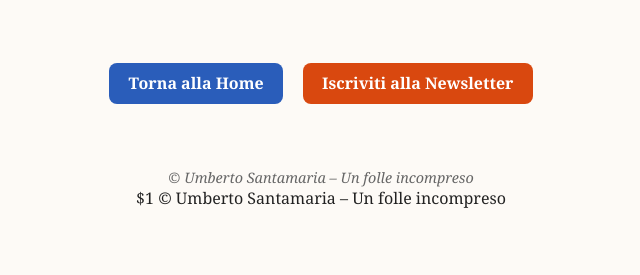
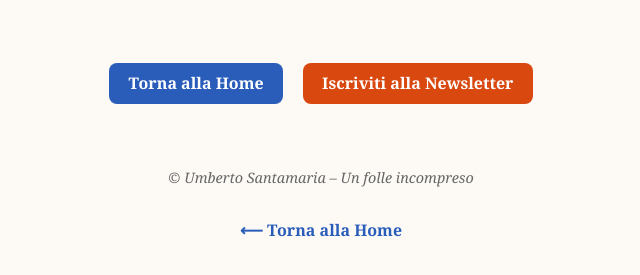
Before and after one commit to blutime-poetry/sogni-di-inchiostro, a website: page mattino.html in a window 1280 px wide. Shown: the part 627-902 px from the top of the page, without its empty margins (319-959 px from the left). Before the commit the page ends 876 px from the top, so only its background shows below. Drawn offline with Linux system fonts and the light colour scheme.

Commit message:
Update mattino.html

```diff
--- a/mattino.html
+++ b/mattino.html
@@ -79,10 +79,6 @@
         © Umberto Santamaria – Un folle incompreso
     </div>
 
-    $1
-        © Umberto Santamaria – Un folle incompreso
-    </div>
-
     <script>
         const poesie = [
             {
@@ -122,5 +118,8 @@
         document.getElementById("poesia-img").src = poesia.img;
         document.getElementById("poesia-testo").innerText = poesia.testo;
     </script>
+    <div class="back-home">
+      <a href="index.html">⟵ Torna alla Home</a>
+    </div>
 </body>
 </html>
```
